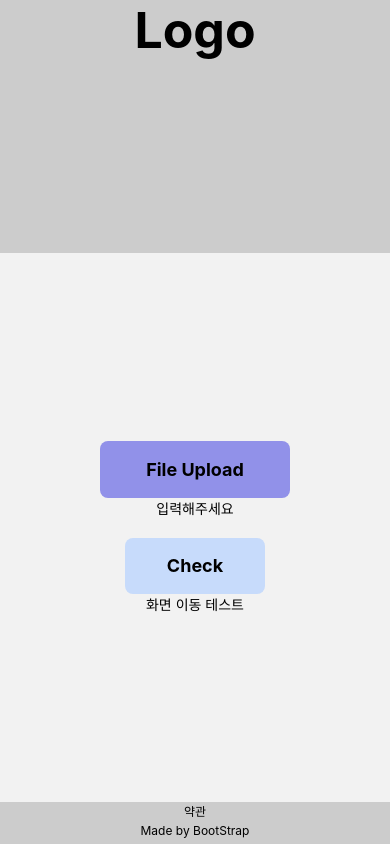
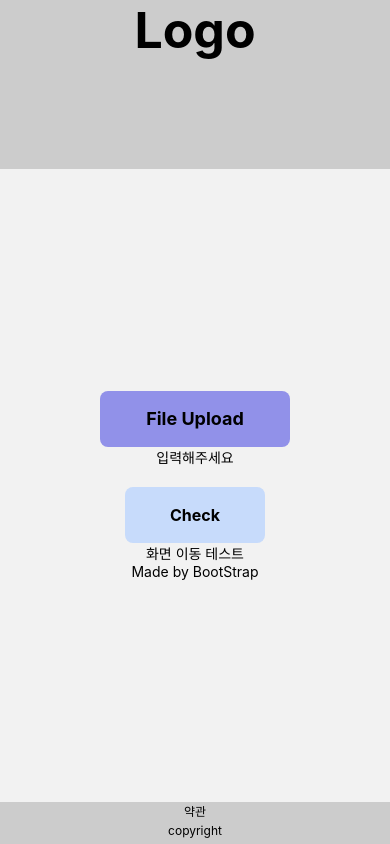
Before and after one commit to simple0710/React-Native-MBTI-Project, a React Native app: screen /Home in a window 390 px wide. Built offline with nearby package versions, Linux system fonts and the light colour scheme.

Commit message:
sub Button add, css sort, axios

```diff
--- a/component/App.js
+++ b/component/App.js
@@ -1,24 +1,25 @@
 // App.js
-import { StyleSheet, Text, View, Button } from "react-native";
-
 import React from "react";
+import { SafeAreaView, Text, View } from "react-native";
 import { NavigationContainer } from "@react-navigation/native";
 import { createNativeStackNavigator } from "@react-navigation/native-stack";
+// componenet
 import HomeScreen from "./HomeScreen";
 import ResultScreen from "./ResultScreen";
-import main from "./styles/main-s";
-
-const Stack = createNativeStackNavigator();
+// css
+import styles from "./styles/app_css";
 
 function App() {
-  // 파일 업로드 txt 정보
+  const Stack = createNativeStackNavigator();
   return (
     <>
-      <NavigationContainer style={main.container}>
-        {/* <View >
-          <Text>Logo</Text>
-        </View> */}
-        <Stack.Navigator initialRouteName="Login">
+      <SafeAreaView style={styles.main_container}>
+        <View style={styles.header}>
+          <Text style={styles.logo_text}>Logo</Text>
+        </View>
+        <View style={styles.router}>
+          <NavigationContainer>
+            <Stack.Navigator initialRouteName="Router">
               <Stack.Screen
                 name="Home"
                 component={HomeScreen}
@@ -31,6 +32,12 @@ function App() {
               />
             </Stack.Navigator>
           </NavigationContainer>
+        </View>
+        <View style={styles.footer}>
+          <Text style={styles.footer_text}>약관</Text>
+          <Text style={styles.footer_text}>copyright</Text>
+        </View>
+      </SafeAreaView>
     </>
   );
 }
--- a/component/HomeScreen.js
+++ b/component/HomeScreen.js
@@ -1,27 +1,19 @@
+// HomeScreen.js
 import React, { useState } from "react";
-import {
-  StyleSheet,
-  Text,
-  View,
-  TouchableOpacity,
-  Dimensions,
-  SafeAreaView,
-} from "react-native";
+import { StyleSheet, Text, View, TouchableOpacity } from "react-native";
 import DocumentPicker from "react-native-document-picker";
 import axios from "axios";
-import main from "./styles/main-s";
-import text from "./styles/text-s";
-import button from "./styles/button-s";
-import area from "./styles/area-s";
+// css
+import styles from "./styles/home_css";
 
 function HomeScreen({ navigation }) {
-  const [testValue, setTestValue] = useState("");
   const [fileTitle, setFileTitle] = useState("");
   const [mbtiResult, setMbtiResult] = useState("");
   const [uri, setUri] = useState("");
 
   const pickFile = async () => {
     try {
+      console.log("Picking file");
       setFileTitle("");
       const result = await DocumentPicker.pick({
         type: [DocumentPicker.types.plainText], // .txt 파일 한정
@@ -42,31 +34,13 @@ function HomeScreen({ navigation }) {
       if (DocumentPicker.isCancel(err)) {
         // 사용자가 파일 선택을 취소한 경우
         console.log("Canceled");
-        setUri("");
-        setFileTitle("");
+        // setUri("");
+        // setFileTitle("");
       } else {
         // 에러 처리
         console.log(err);
       }
     }
-  };
-  // // .txt 파일 가져오기
-  // const readTextFile = async (uri) => {
-  //   const fileTitle = await fetch(uri)
-  //     .then((response) => response.text())
-  //     .catch((error) => {
-  //       console.error(error);
-  //     });
-  //   return fileTitle;
-  // };
-  // 연결 확인
-  const test = () => {
-    axios
-      .get("http://10.0.2.2:8080/test")
-      .then((res) => {
-        setTestValue(res.data);
-      })
-      .catch((err) => console.log(err));
   };
   /** MBTI 결과 받아오기
    ** 파일을 올려둔 경우
@@ -76,6 +50,7 @@ function HomeScreen({ navigation }) {
   const getMbtiResult = async () => {
     try {
       if (fileTitle) {
+        console.log("test");
         const formData = new FormData();
         formData.append("file", {
           uri: uri,
@@ -89,9 +64,7 @@ function HomeScreen({ navigation }) {
             },
           })
           .then((res) => {
-            setMbtiResult(res.data);
-            console.log("전달할 값", mbtiResult);
-            navigation.navigate("Result", { data: mbtiResult, items: "ok" }); // 화면 이동
+            navigation.navigate("Result", { data: res.data, items: "ok" }); // 화면 이동
           })
           .catch((err) => {
             console.log(err);
@@ -102,30 +75,23 @@ function HomeScreen({ navigation }) {
     }
   };
   return (
-    // <View style={styles.container}>
     <>
-      <SafeAreaView style={area.h10}>
-        {/* Logo */}
-        <View style={main.header}>
-          <Text style={text.title}>Logo</Text>
-        </View>
-        {/* Main */}
-        <View style={main.main}>
+      <View style={styles.container}>
         {/* 파일 업로드 */}
         <TouchableOpacity
           onPress={pickFile}
-            style={StyleSheet.compose(button.button, button.upload)}
+          style={StyleSheet.compose(styles.button, styles.upload)}
         >
-            <Text style={text.upload}>File Upload</Text>
+          <Text style={styles.upload_text}>File Upload</Text>
         </TouchableOpacity>
         <Text>{fileTitle ? fileTitle : "입력해주세요"}</Text>
 
         {/* MBTI 검사 */}
         <TouchableOpacity
           onPress={getMbtiResult}
-            style={StyleSheet.compose(button.button, button.check)}
+          style={StyleSheet.compose(styles.button, styles.check)}
         >
-            <Text style={text.upload}>Check</Text>
+          <Text style={styles.check_text}>Check</Text>
         </TouchableOpacity>
         <Text>{mbtiResult}</Text>
 
@@ -136,21 +102,12 @@ function HomeScreen({ navigation }) {
         >
           <Text>화면 이동 테스트</Text>
         </TouchableOpacity>
+        <View style={styles.test}>
+          <Text style={styles.test}>Made by BootStrap</Text>
         </View>
-        <View style={main.footer}>
-          <Text style={text.footer}>약관</Text>
-          <Text style={text.footer}>Made by BootStrap</Text>
       </View>
-      </SafeAreaView>
     </>
   );
 }
 
-const styles = StyleSheet.create({
-  test: {
-    // flex: 1,
-    textAlign: "center",
-    backgroundColor: "#CCCCCC",
-  },
-});
 export default HomeScreen;
--- a/component/ResultScreen.js
+++ b/component/ResultScreen.js
@@ -1,22 +1,14 @@
+// ResultScreen.js
 import React, { useState, useEffect } from "react";
-import {
-  StyleSheet,
-  Text,
-  Dimensions,
-  TouchableOpacity,
-  SafeAreaView,
-  FlatList,
-  View,
-} from "react-native";
-import { BarChart, Chart } from "react-native-chart-kit";
-import main from "./styles/main-s";
-import text from "./styles/text-s";
-import button from "./styles/button-s";
-import area from "./styles/area-s";
+import { Text, TouchableOpacity, FlatList, View } from "react-native";
+import { BarChart } from "react-native-chart-kit";
+// css
+import styles from "./styles/result_css";
 
-function ResultScreen({ route }) {
+function ResultScreen({ route, navigation }) {
   // MBTI 데이터이 길이를 구해 해당 값으로 값을 한다.
   const [viewFlag, setViewFlag] = useState([true, true, true]);
+  const [mbtiData, setMbtiData] = useState("");
 
   // 토글 기능 수행
   const handleViewItem = (index) => {
@@ -28,7 +20,7 @@ function ResultScreen({ route }) {
 
   // BarChart 설정
   const chartConfig = {
-    backgroundGradientFrom: "#ffffff",
+    backgroundGradientFrom: "white",
     backgroundGradientTo: "#ffffff",
     // backgroundGradient: "white",
     decimalPlaces: 0, // 소수점 자릿수
@@ -36,61 +28,6 @@ function ResultScreen({ route }) {
     labelColor: (opacity = 1) => `rgba(0, 0, 0, ${opacity})`, // 라벨 텍스트 색상
     strokeWidth: 2, // 막대 두께
     barPercentage: 0.5, // 막대 너비
-    withHorizontalLabels: false,
-  };
-
-  // 받을 값 data
-  const MBTIData = [
-    {
-      name: "김찬민",
-      labels: ["INFP", "ISFP", "INTP", "ESFP", "ENTP", "ENTJ", "INTP"],
-      datasets: [
-        {
-          data: [70, 10, 5, 5, 5, 4, 1],
-        },
-      ],
-    },
-    {
-      name: "김찬민 2",
-      labels: ["ISFP", "INFP", "INTP", "ESFP", "ENTP", "ENTJ", "INTP"],
-      datasets: [
-        {
-          data: [60, 10, 5, 5, 5, 4, 1],
-        },
-      ],
-    },
-    {
-      name: "김찬민 3",
-      labels: ["ISFP", "INFP", "INTP", "ESFP", "ENTP", "ENTJ", "INTP"],
-      datasets: [
-        {
-          data: [50, 10, 5, 5, 5, 4, 1],
-        },
-      ],
-    },
-  ];
-  // 리스트 Header, 새로운 컴포넌트를 생성해서 만들어도 됨
-  const MBTIListHeder = () => {
-    return (
-      <>
-        <View style={main.header}>
-          <Text style={text.title}>Logo</Text>
-          <Text style={StyleSheet.compose(text.upload, button.result)}>
-            result
-          </Text>
-        </View>
-      </>
-    );
-  };
-
-  const MBTIListFooter = () => {
-    return (
-      <>
-        <View>
-          <Text>공유하기</Text>
-        </View>
-      </>
-    );
   };
 
   const MBTIResultList = (items, index) => {
@@ -102,47 +39,97 @@ function ResultScreen({ route }) {
           }}
         >
           {viewFlag[index] ? (
-            <Text style={text.toggle_word} key={index}>
+            <Text style={styles.toggle_word} key={index}>
               ▼ {items.name}님의 결과
             </Text>
           ) : (
-            <Text style={text.toggle_word} key={index}>
+            <Text style={styles.toggle_word} key={index}>
               ▶ {items.name}님의 결과
             </Text>
           )}
         </TouchableOpacity>
         {viewFlag[index] && (
+          <View style={styles.container}>
+            <View style={styles.graph_container}>
               <BarChart
+                // data={data}
+                // height={220}
+                // width={400}
+                // chartConfig={chartConfig}
                 data={items}
-            width={Dimensions.get("window").width}
-            height={250}
+                width={400} // 그래프 사이 간격
+                height={220}
                 chartConfig={chartConfig}
                 fromZero={true} // 0부터 시작
                 showBarTops={false} // 더 잘 보이게 하는 바 삭제
                 showValuesOnTopOfBars={true} // 그래프 상단 퍼센트 표시
-            // withInnerLines= {false} // 점선 삭제
+                // withInnerLines={false} // 점선 삭제
+                // yLabelsOffset={"   "}
+                yAxisSuffix=" %"
                 // withHorizontalLabels={false} // y 라벨 숨기기
               />
+            </View>
+          </View>
         )}
       </>
     );
   };
+  const data = {
+    labels: ["January", "February", "March", "April", "May", "June"],
+    datasets: [
+      {
+        data: [20, 45, 28, 80, 99, 43],
+      },
+    ],
+  };
   useEffect(() => {
     // setViewFlag([... viewFlag])
-    console.log("받은 데이터", route);
+    if (route.params) {
+      console.log("받은 데이터", route.params.data);
+      setMbtiData(route.params.data);
+      route.params.data.forEach((element) => {
+        console.log(element);
+      });
+    }
   }, []);
   return (
     <>
-      <SafeAreaView>
+      {mbtiData ? (
+        <>
+          <View style={styles.container}>
             <FlatList
-          styles={area.h10}
-          data={MBTIData}
+              ListHeaderComponentStyle={styles.container}
+              data={mbtiData}
               renderItem={({ item, index }) => MBTIResultList(item, index)}
+              ListHeaderComponent={
+                <View style={styles.result_container}>
+                  <Text style={styles.result_text}>Result</Text>
+                </View>
+              }
+              ListFooterComponent={
+                <View style={styles.sub_container}>
+                  <TouchableOpacity style={styles.sub_button}>
+                    <Text style={styles.sub_text}>Share</Text>
+                  </TouchableOpacity>
+                  <TouchableOpacity
+                    style={styles.sub_button}
+                    onPress={() => {
+                      navigation.navigate("Home");
+                    }}
+                  >
+                    <Text style={styles.sub_text}>뒤로가기</Text>
+                  </TouchableOpacity>
+                </View>
+              }
               // keyExtractor={(item, index) => index.toString()}
-          ListHeaderComponent={MBTIListHeder}
-          ListFooterComponent={MBTIListFooter}
             />
-      </SafeAreaView>
+          </View>
+        </>
+      ) : (
+        <View>
+          <Text>값이 없습니다.</Text>
+        </View>
+      )}
     </>
   );
 }
--- /dev/null
+++ b/component/styles/app_css.js
@@ -0,0 +1,44 @@
+import { StyleSheet } from "react-native";
+
+const app_css = StyleSheet.create({
+  // Main Styles
+  main_container: {
+    flex: 1,
+    justifyContent: "space-between",
+    height: "100%",
+  },
+
+  // Header Styles
+  header: {
+    flex: 0.2,
+    verticalAlign: "middle",
+    textAlign: "center",
+    backgroundColor: "#CCCCCC",
+    alignItems: "center",
+  },
+  logo_text: {
+    flex: 1,
+    verticalAlign: "middle",
+    fontSize: 50,
+    fontWeight: "bold",
+  },
+
+  // Router Styles
+  router: {
+    flex: 0.75,
+  },
+  // Footer Styles
+  footer: {
+    flex: 0.05,
+    textAlign: "center",
+    backgroundColor: "#CCCCCC",
+    alignItems: "center",
+  },
+  footer_text: {
+    flex: 1,
+    fontSize: 12,
+    verticalAlign: "middle",
+  },
+});
+
+export default app_css;
--- a/component/styles/area-s.js
+++ /dev/null
@@ -1,12 +0,0 @@
-import { StyleSheet } from "react-native";
-
-const area = StyleSheet.create({
-  h10: {
-    height: "100%",
-  },
-  w10: {
-    width: "100%",
-  },
-});
-
-export default area;
--- a/component/styles/button-s.js
+++ b/component/styles/home_css.js
@@ -1,36 +1,47 @@
 import { StyleSheet, Dimensions } from "react-native";
 
-const button = StyleSheet.create({
+const home_css = StyleSheet.create({
+  // Main Styles
+  container: {
+    flex: 1,
+    alignItems: "center",
+    justifyContent: "center",
+  },
+
+  // Button Styles
   button: {
     borderRadius: 8,
     // 중앙 정렬
     alignItems: "center",
     flexDirection: "row",
   },
+
+  // Upload Button Styles
   upload: {
     height: (Dimensions.get("window").height * 1) / 15,
     width: Dimensions.get("window").width - 200,
     backgroundColor: "#9191E9",
   },
+  upload_text: {
+    flex: 1,
+    textAlign: "center",
+    fontSize: 18,
+    fontWeight: "bold",
+  },
+
+  // Check Button Styles
   check: {
     marginTop: 20,
     height: (Dimensions.get("window").height * 1) / 15,
     width: Dimensions.get("window").width - 250,
-
     backgroundColor: "#C7DBFB",
   },
-  result: {
-    flex: 0.1,
-    alignItems: "center",
-    flexDirection: "row",
-    verticalAlign: "middle",
-    marginTop: 20,
-    marginBottom: 20,
-    backgroundColor: "#CCDEFA",
-    borderRadius: 8,
-    height: (Dimensions.get("window").height * 1) / 15,
-    width: Dimensions.get("window").width - 250,
+  check_text: {
+    flex: 1,
+    textAlign: "center",
+    fontSize: 16,
+    fontWeight: "bold",
   },
 });
 
-export default button;
+export default home_css;
--- a/component/styles/main-s.js
+++ /dev/null
@@ -1,44 +0,0 @@
-import { StyleSheet } from "react-native";
-
-const main = StyleSheet.create({
-  container: {
-    alignItems: "center",
-    justifyContent: "center",
-    textAlign: "center",
-    height: "100%",
-  },
-  result_container: {
-    // flex: 1,
-    alignItems: "center",
-    justifyContent: "center",
-    textAlign: "center",
-    backgroundColor: "grey",
-  },
-  flex_container: {
-    alignItems: "center",
-    justifyContent: "center",
-    textAlign: "center",
-    backgroundColor: "red",
-  },
-  main: {
-    flex: 0.65,
-    alignItems: "center",
-    justifyContent: "center",
-    textAlign: "center",
-  },
-  header: {
-    flex: 0.3,
-    verticalAlign: "middle",
-    textAlign: "center",
-    backgroundColor: "#CCCCCC",
-    alignItems: "center",
-  },
-  footer: {
-    flex: 0.05,
-    textAlign: "center",
-    backgroundColor: "#CCCCCC",
-    alignItems: "center",
-  },
-});
-
-export default main;
--- /dev/null
+++ b/component/styles/result_css.js
@@ -0,0 +1,81 @@
+import { StyleSheet, Dimensions } from "react-native";
+
+const result_css = StyleSheet.create({
+  // Main Styles
+  container: {
+    flex: 1,
+    backgroundColor: "white",
+    alignItems: "center",
+    justifyContent: "center",
+    width: Dimensions.get("window").width,
+  },
+
+  // Result Styles
+  result_container: {
+    flex: 1,
+    borderRadius: 8,
+    height: (Dimensions.get("window").height * 1) / 16,
+    width: Dimensions.get("window").width - 300,
+    backgroundColor: "#CCDEFA",
+    alignItems: "center",
+    justifyContent: "center",
+    marginTop: 20,
+    marginBottom: 20,
+    borderRadius: 8,
+  },
+  result_text: {
+    alignItems: "center",
+    verticalAlign: "middle",
+    flex: 1,
+    textAlign: "center",
+    fontSize: 20,
+    fontWeight: "bold",
+  },
+
+  // Toggle Styles
+  toggle_text: {
+    fontSize: 14,
+  },
+
+  // Graph Styles
+  graph_container: {
+    // backgroundColor: "white",
+    borderWidth: 0.8,
+    borderStyle: "solid",
+    borderColor: "black",
+    // borderRadius: 4,
+
+    // width: "70%",
+    // paddingRight: 30,
+    // alignItems: "center",
+  },
+
+  // Share and return Styles
+  sub_container: {
+    marginTop: 20,
+    borderTopWidth: 0.8,
+    // borderTopStyle: "solid",
+    // borderTopColor: "black",
+    flexDirection: "row",
+    justifyContent: "space-around",
+    paddingTop: 20,
+    paddingBottom: 20,
+    backgroundColor: "white",
+  },
+  sub_button: {
+    width: Dimensions.get("window").width / 4,
+    borderWidth: 1,
+    borderStyle: "solid",
+    borderColor: "black",
+    borderRadius: 10,
+    height: Dimensions.get("window").height / 20,
+  },
+
+  sub_text: {
+    flex: 1,
+    verticalAlign: "middle",
+    textAlign: "center",
+  },
+});
+
+export default result_css;
--- a/component/styles/text-s.js
+++ /dev/null
@@ -1,26 +0,0 @@
-import { StyleSheet } from "react-native";
-
-const text = StyleSheet.create({
-  title: {
-    flex: 1,
-    verticalAlign: "middle",
-    fontSize: 50,
-    fontWeight: "bold",
-  },
-  upload: {
-    flex: 1,
-    textAlign: "center",
-    fontSize: 18,
-    fontWeight: "bold",
-  },
-  footer: {
-    flex: 1,
-    fontSize: 12,
-    // verticalAlign: "middle",
-  },
-  toggle_word: {
-    fontSize: 14,
-  },
-});
-
-export default text;
```
Also changed, not shown: component/styles/graph-s.js (deleted, +0 -7 lines), 2 other files (tests, documents, lock files or other folders). Lines whose indentation alone changed are shown as unchanged.
